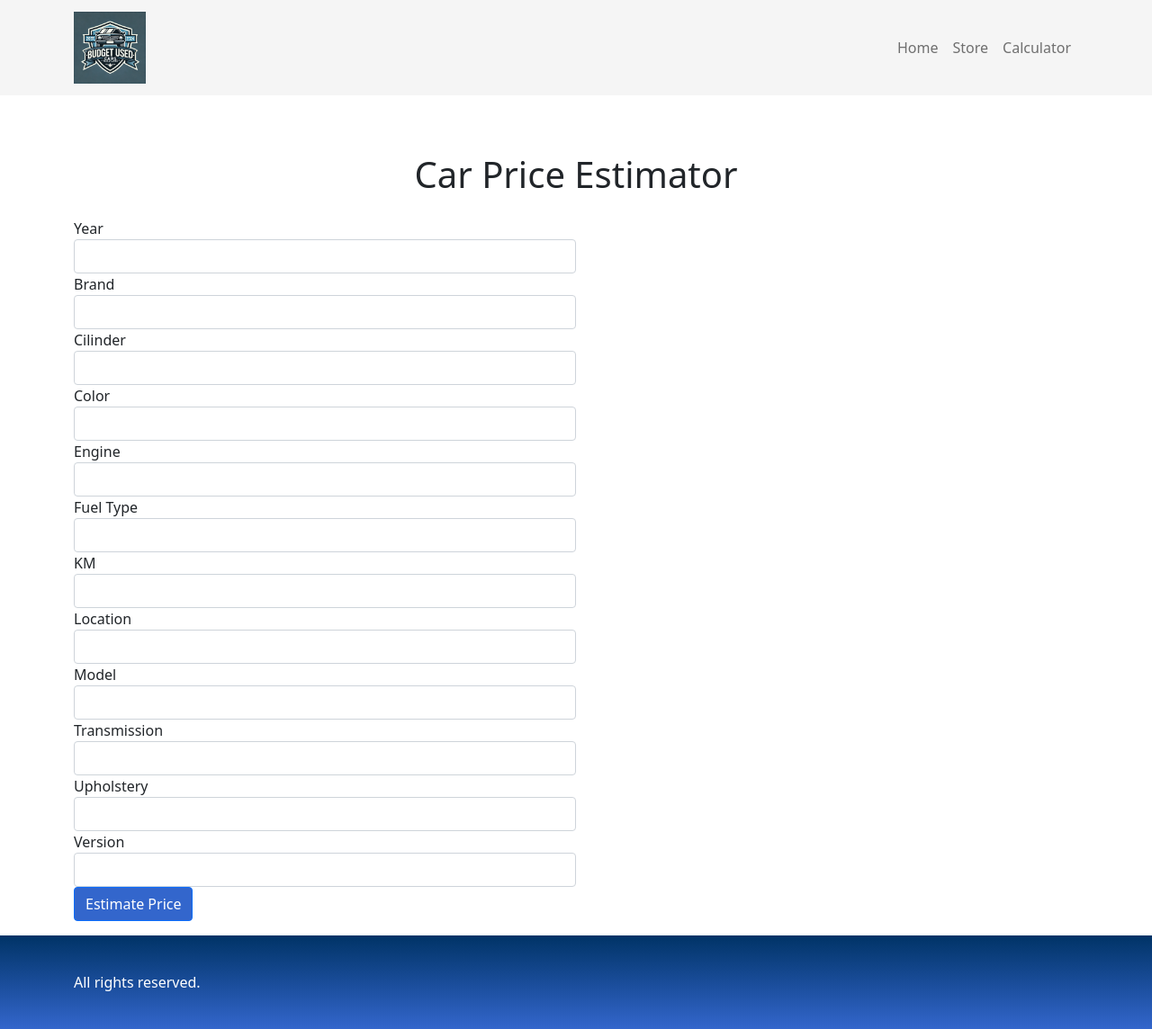
After one commit to JoseGarayar/car_recommendation_system, a Django app: page /price_estimator/ in a window 1280 px wide. The commit adds this page. Shown: the whole page at 90% size. Run offline with Django 4.2, Linux system fonts and the light colour scheme; some libraries are stand-ins or nearby versions.

Commit message:
add price calculator

```diff
--- /dev/null
+++ b/app_django/cars/forms.py
@@ -0,0 +1,53 @@
+from django import forms
+from app_django.cars.models import Car
+
+class CarPriceForm(forms.ModelForm):
+    class Meta:
+        model = Car
+        fields = ['year', 'brand', 'cilinder', 'color', 'engine', 'fuel_type', 'km', 'location', 'model', 'transmission', 'upholstery', 'version']
+        labels = {
+            'year': 'Year',
+            'brand': 'Brand',
+            'cilinder': 'Cilinder',
+            'color': 'Color',
+            'engine': 'Engine',
+            'fuel_type': 'Fuel Type',
+            'km': 'KM',
+            'location': 'Location',
+            'model': 'Model',
+            'transmission': 'Transmission',
+            'upholstery': 'Upholstery',
+            'version': 'Version',
+        }
+        widgets = {
+            'year': forms.NumberInput(attrs={'class': 'form-control'}),
+            'brand': forms.TextInput(attrs={'class': 'form-control'}),
+            'cilinder': forms.NumberInput(attrs={'class': 'form-control'}),
+            'color': forms.TextInput(attrs={'class': 'form-control'}),
+            'engine': forms.NumberInput(attrs={'class': 'form-control'}),
+            'fuel_type': forms.TextInput(attrs={'class': 'form-control'}),
+            'km': forms.NumberInput(attrs={'class': 'form-control'}),
+            'location': forms.TextInput(attrs={'class': 'form-control'}),
+            'model': forms.TextInput(attrs={'class': 'form-control'}),
+            'transmission': forms.TextInput(attrs={'class': 'form-control'}),
+            'upholstery': forms.TextInput(attrs={'class': 'form-control'}),
+            'version': forms.TextInput(attrs={'class': 'form-control'}),
+        }
+
+        def clean_year(self):
+            year = self.cleaned_data.get('year')
+            if year is not None and year < 1900:
+                raise forms.ValidationError("Year cannot be negative.")
+            return year
+
+        def clean_km(self):
+            km = self.cleaned_data.get('km')
+            if km is not None and km < 0:
+                raise forms.ValidationError("KM cannot be negative.")
+            return km
+
+        def clean_engine(self):
+            engine = self.cleaned_data.get('engine')
+            if engine is not None and engine < 0:
+                raise forms.ValidationError("Engine size cannot be negative.")
+            return engine
--- a/app_django/cars/urls.py
+++ b/app_django/cars/urls.py
@@ -24,5 +24,11 @@ urlpatterns = [
         route='car/<int:pk>',
         view=views.CarDetailView.as_view(),
         name='detail'
+    ),
+
+    path(
+        route='price_estimator/',
+        view=views.CarPriceEstimatorView.as_view(),
+        name='price_estimator'
     )
 ]
--- a/app_django/cars/views.py
+++ b/app_django/cars/views.py
@@ -2,7 +2,6 @@
 
 # Django
 from django.views.generic import ListView, TemplateView, DetailView
-from django.db.models import Q
 
 # Models
 from app_django.cars.models import Car
@@ -10,10 +9,13 @@ from app_django.cars.models import Car
 # Helper functions
 from app_django.cars.functions import recommend_cars
 
+# Forms
+from app_django.cars.forms import CarPriceForm
+
 # Recommendation system
-import numpy as np
 import pandas as pd
 from sklearn.metrics.pairwise import cosine_similarity
+import pickle
 
 
 class HomeView(ListView):
@@ -82,3 +84,49 @@ class CarDetailView(DetailView):
         context['car_recommendations'] = car_recommendations
 
         return context
+
+
+class CarPriceEstimatorView(TemplateView):
+    """Return car price estimate."""
+
+    template_name = 'cars/car_price_estimator.html'
+
+    def get_context_data(self, **kwargs):
+        context = super().get_context_data(**kwargs)
+        form = CarPriceForm(self.request.GET or None)
+        context['form'] = form
+
+        if form.is_valid():
+            data = form.cleaned_data
+
+            # Import model
+            with open(f'app_model/objects/encoder.pkl', 'rb') as file:
+                encoder = pickle.load(file)
+
+            with open(f'app_model/objects/transformer.pkl', 'rb') as file:
+                transformer = pickle.load(file)
+
+            with open(f'app_model/objects/estimator.pkl', 'rb') as file:
+                estimator = pickle.load(file)
+
+            features = [
+                2024 - data['year'], data['brand'], float(data['cilinder']), data['color'],
+                float(data['engine']), data['fuel_type'], data['km'], data['location'],
+                data['model'], data['transmission'], data['upholstery'], data['version']
+            ]
+            print(features)
+            print('encoder', encoder)
+            print('transformer', transformer)
+            print('estimator', estimator)
+
+            keys = estimator.get_booster().feature_names
+            sample = pd.DataFrame(dict(zip(keys, [[v] for v in features])))
+            sample = encoder.transform(sample)
+            sample = transformer.transform(sample)
+            price = estimator.predict(sample)[0]
+
+            context['result'] = price
+        else:
+            context['result'] = None
+
+        return context
--- /dev/null
+++ b/app_django/templates/cars/car_price_estimator.html
@@ -0,0 +1,39 @@
+{% extends "base.html" %}
+
+{% load currency_filters %}
+
+{% block head_content %}
+    <title>Old used cars | Price estimator</title>
+{% endblock%}
+
+{% block container %}
+
+<section class="pt-3 pb-3">
+    <div class="container mt-5">
+        <h1 class="text-center">Car Price Estimator</h1>
+        <form method="get" class="mt-4">
+            <div class="form-row">
+                {% for field in form %}
+                    <div class="form-group col-md-6">
+                        <label for="{{ field.id_for_label }}">{{ field.label }}</label>
+                        {{ field }}
+                        {% if field.errors %}
+                            <div class="alert alert-danger">
+                                {{ field.errors }}
+                            </div>
+                        {% endif %}
+                    </div>
+                {% endfor %}
+            </div>
+            <button type="submit" class="btn btn-primary">Estimate Price</button>
+        </form>
+
+        {% if result is not None %}
+            <div class="alert alert-success mt-4">
+                <h2>Estimated Price: {{ result|format_currency:'US$' }}</h2>
+            </div>
+        {% endif %}
+    </div>
+</section>
+
+{% endblock %}
--- a/app_django/templates/nav.html
+++ b/app_django/templates/nav.html
@@ -21,6 +21,11 @@
                         Store
                     </a>
                 </li>
+                <li class="nav-item">
+                    <a class="nav-link" href="{% url "cars:price_estimator" %}">
+                        Calculator
+                    </a>
+                </li>
             </ul>
         </div>
     </div>
```
Also changed, not shown: app_django/cars/templatetags/custom_tags.py (added, +7 -0 lines), requirements/base_django.txt (+6 -4 lines), 1 other file.
